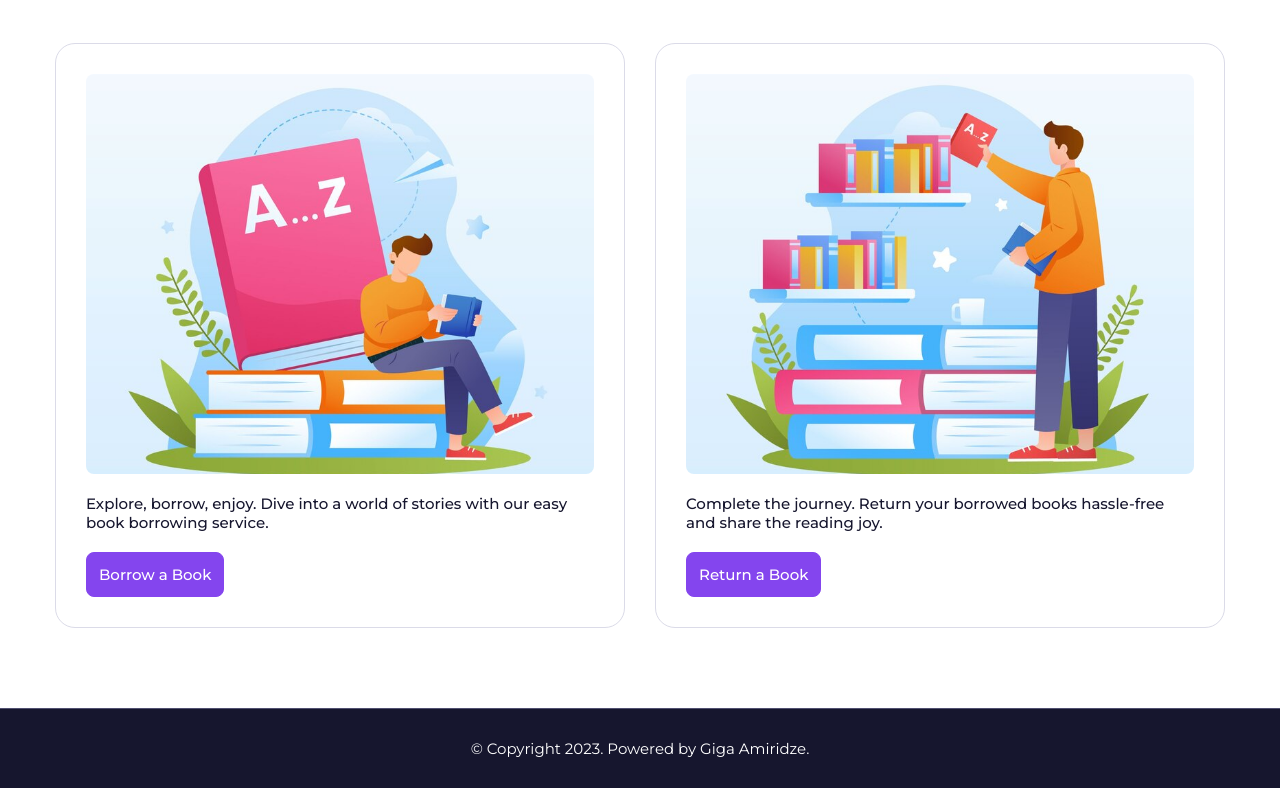
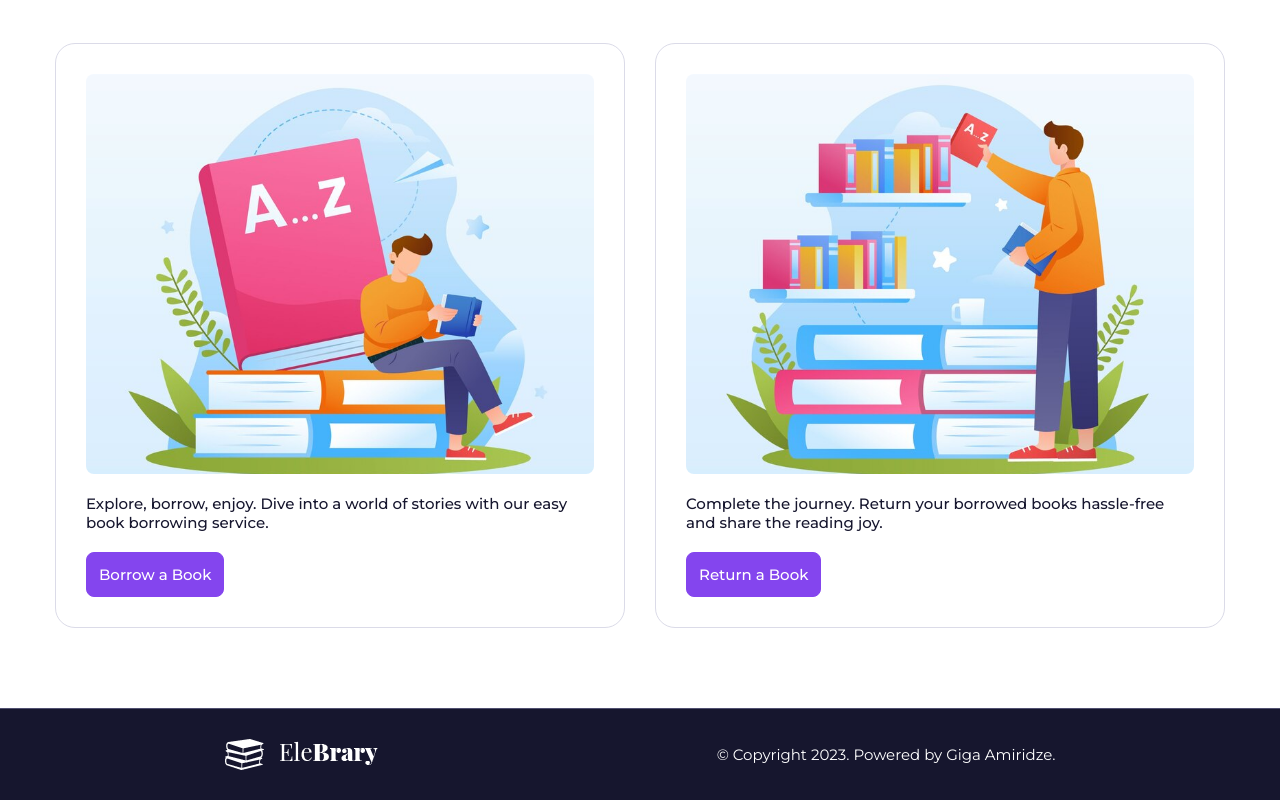
Before and after one commit to gigaamiridze/library-kiosk, a React (Vite) app: page / in a window 1280 px wide. Shown: the part 609-1409 px from the top of the page. Built offline with nearby package versions, Linux system fonts and the light colour scheme; no server answers.

Commit message:
Added logo image for footer

```diff
--- a/src/assets/images/index.ts
+++ b/src/assets/images/index.ts
@@ -1,11 +1,13 @@
 import defaultBookCover from './default-book-cover.jpg';
 import borrowBook from './borrow-book.jpg';
 import returnBook from './return-book.jpg';
+import logo1 from './elebrary-logo.png';
 import logo from './elebooks-logo.png';
 
 export default {
   defaultBookCover,
   borrowBook,
   returnBook,
+  logo1,
   logo
 };
--- a/src/components/shared/Footer.tsx
+++ b/src/components/shared/Footer.tsx
@@ -1,11 +1,13 @@
 import { FooterContainer, Container, FlexBox } from '../../styles';
 import { Heading } from '../../components';
+import { images } from '../../assets';
 
 function Footer() {
   return (
     <FooterContainer>
       <Container>
-        <FlexBox alignItems='center' justifyContent='center'>
+        <FlexBox alignItems='center' justifyContent='space-around'>
+          <img src={images.logo1} alt='Logo' />
           <Heading
             title='© Copyright 2023. Powered by Giga Amiridze.'
             type='h6'
```
Also changed, not shown: src/assets/images/elebrary-logo.png (added).
